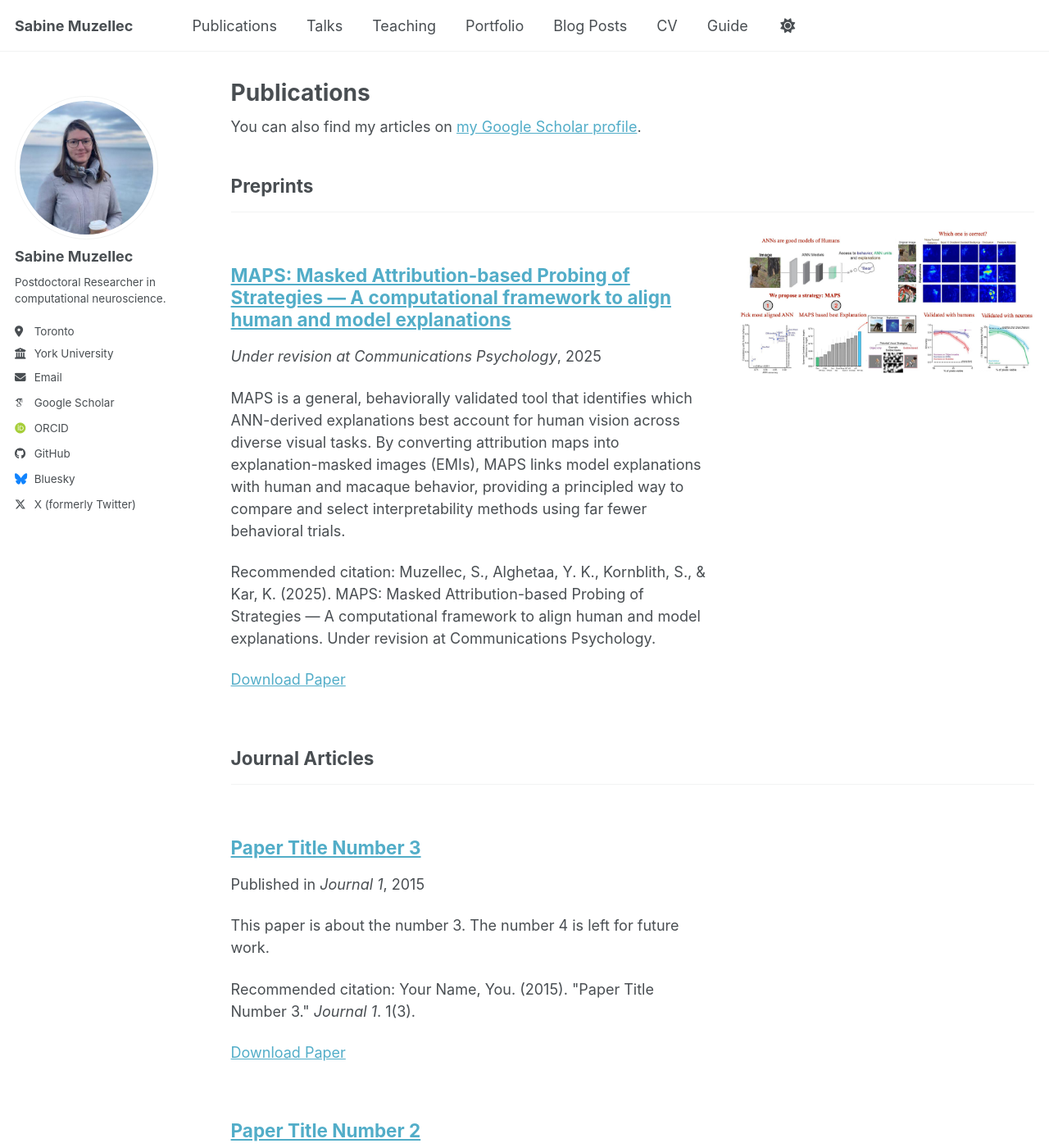
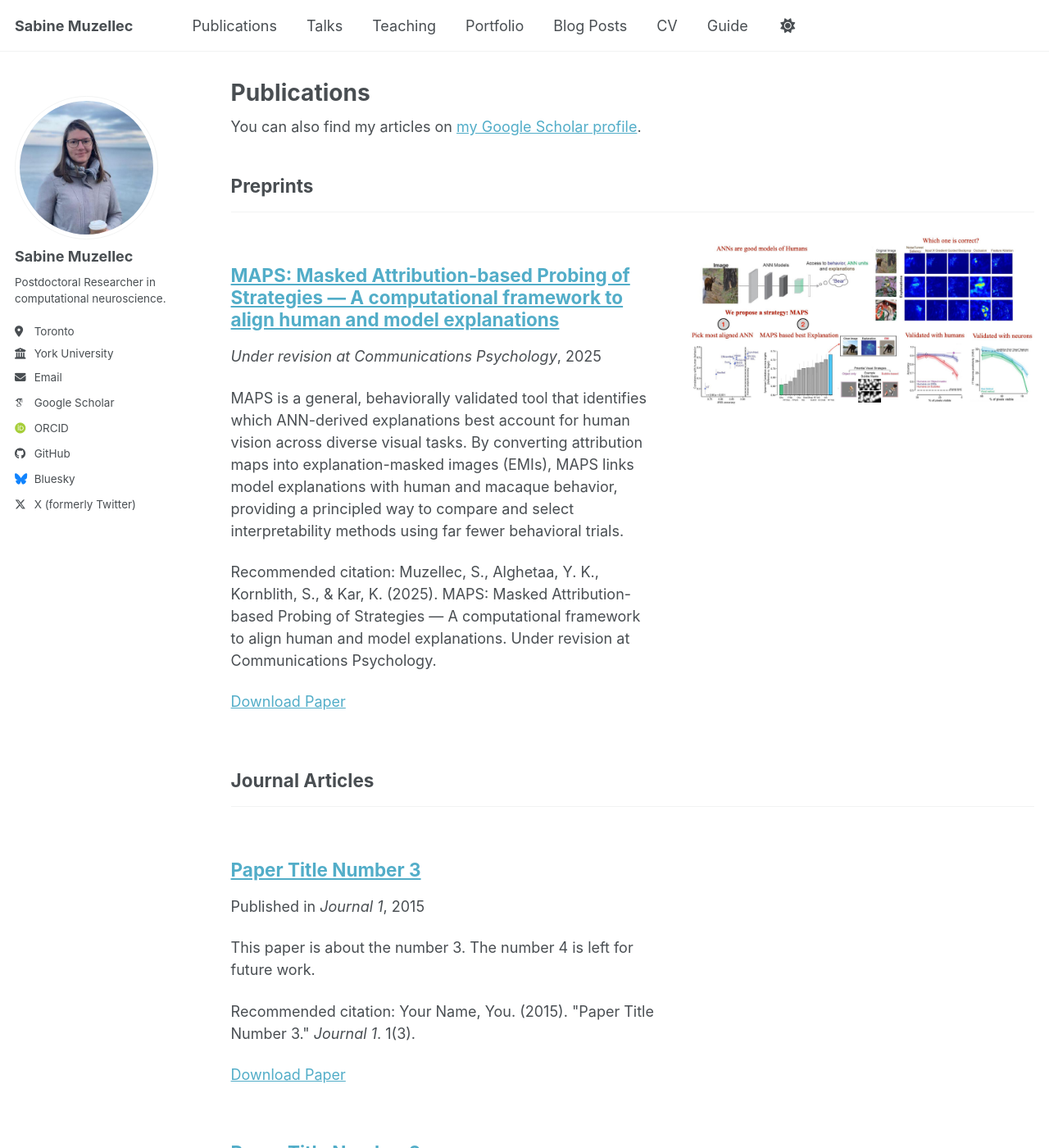
Before and after one commit to S4b1n3/S4b1n3.github.io, a Jekyll site: the page built from _pages/publications.html, in a window 1280 px wide and 1400 px high. Shown: the whole window at 82% size. Built offline with Jekyll 4.4.1, drawn with Linux system fonts in a browser that asks for light colours; some web fonts are replaced; a script bundle is joined from its source files by our own code; library files that are not in the unit come from our copies.

Commit message:
adjust image teaser bigger 9

```diff
--- a/assets/css/main.scss
+++ b/assets/css/main.scss
@@ -48,29 +48,31 @@
 
 .archive__item {
   display: flex;
-  gap: 2rem;
+  gap: 2.5rem;          /* a bit more breathing room */
   align-items: flex-start;
 }
 
-/* text on the left */
+/* text column: slightly narrower */
 .archive__item-text {
   flex: 1 1 auto;
-  max-width: 60%;
+  max-width: 55%;       /* was 60% – gives the image more room */
 }
 
-/* image on the right */
+/* image column */
 .archive__item-teaser {
   flex: 0 0 auto;
+  margin-top: 0.4rem;   /* nudges image down to align better with title */
 }
 
 .archive__item-teaser img {
-  width: 360px;    /* adjust 300–420px */
+  width: 420px;         /* was 360px – make the figure more prominent */
+  max-width: 100%;
   height: auto;
   display: block;
   border-radius: 6px;
 }
 
-/* mobile fallback */
+/* Mobile: stack text and image */
 @media (max-width: 800px) {
   .archive__item {
     display: block;
@@ -80,9 +82,12 @@
     max-width: 100%;
   }
 
+  .archive__item-teaser {
+    margin-top: 1rem;
+  }
+
   .archive__item-teaser img {
     width: 100%;
     max-width: 380px;
-    margin-top: 1rem;
   }
 }
```
